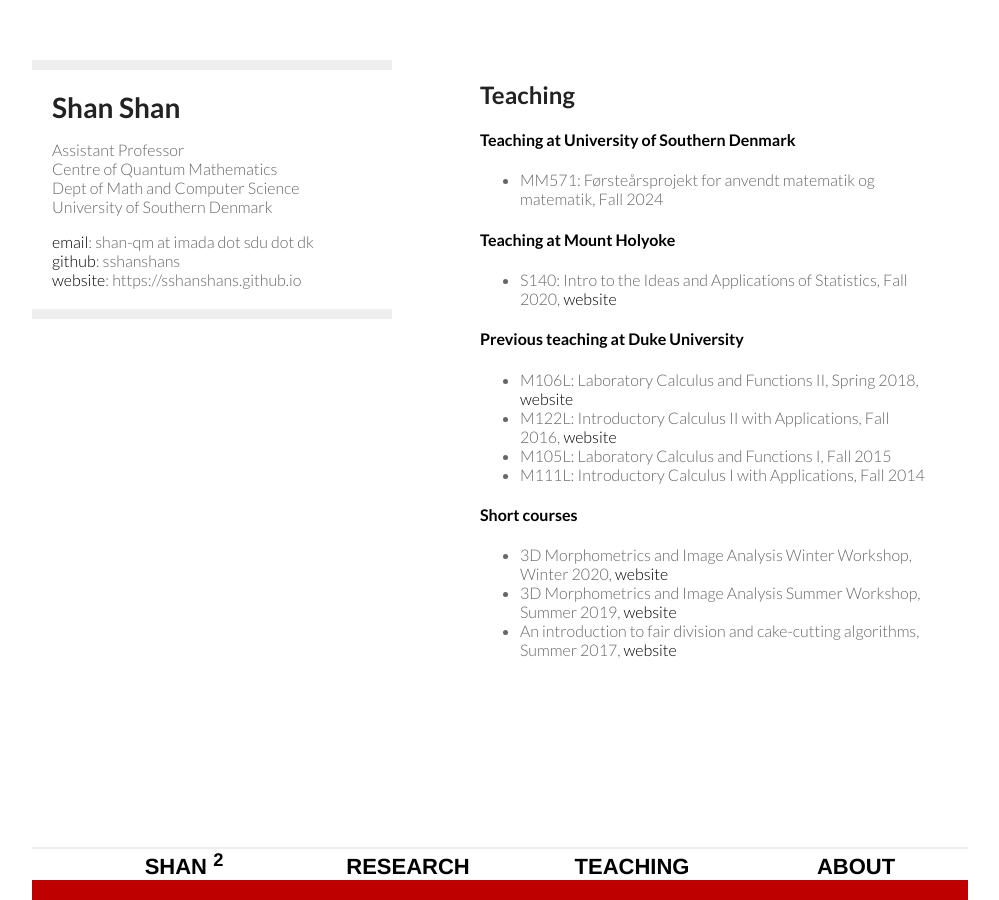
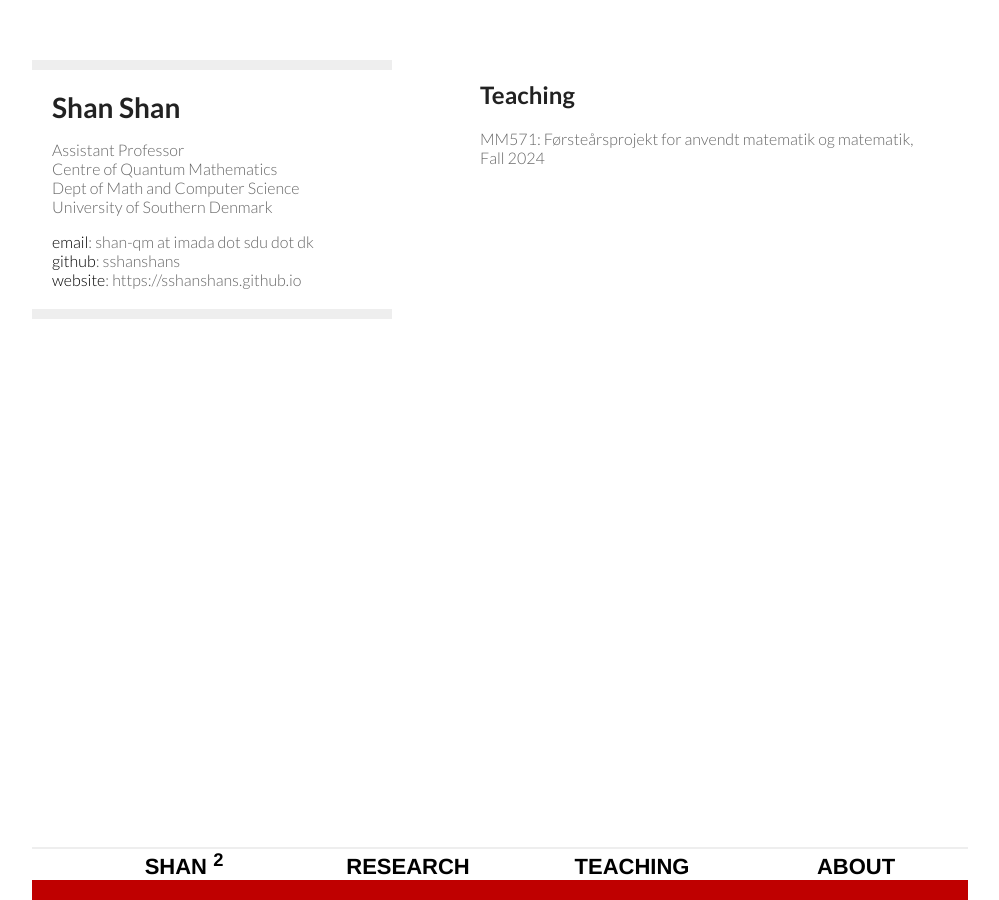
Before and after one commit to sshanshans/sshanshans.github.io, a Jekyll site: the page built from teaching/teaching.md, in a window 1280 px wide. Shown: the whole page, without its empty margins (160-1159 px from the left). Built offline with Jekyll 4.4.1, drawn with Linux system fonts in a browser that asks for light colours.

Commit message:
Update teaching.md

```diff
--- a/teaching/teaching.md
+++ b/teaching/teaching.md
@@ -5,27 +5,7 @@ description: Teaching
 ---
 ## Teaching
 
-#### Teaching at University of Southern Denmark
-* MM571: Førsteårsprojekt for anvendt matematik og matematik, Fall 2024
-
-#### Teaching at Mount Holyoke
-
-* S140: Intro to the Ideas and Applications of Statistics, Fall 2020, [website](https://sshanshans.github.io/stat140/)
-
-#### Previous teaching at Duke University
-
-* M106L: Laboratory Calculus and Functions II, Spring 2018, [website](/math106/index.html)
-* M122L:  Introductory Calculus II with Applications, Fall 2016, [website](/calculus2/index.html)
-* M105L: Laboratory Calculus and Functions I, Fall 2015
-* M111L:  Introductory Calculus I with Applications, Fall 2014
-
-
-#### Short courses
-
-* 3D Morphometrics and Image Analysis Winter Workshop, Winter 2020, [website](https://slicermorph.github.io/2020_Winter_Workshop/)
-* 3D Morphometrics and Image Analysis Summer Workshop, Summer 2019, [website](https://slicermorph.github.io/2019_Summer_Workshop/)
-* An introduction to fair division and cake-cutting algorithms, Summer 2017, [website](/swim.html)
-
+MM571: Førsteårsprojekt for anvendt matematik og matematik, Fall 2024
 
 
 <br/>
```
